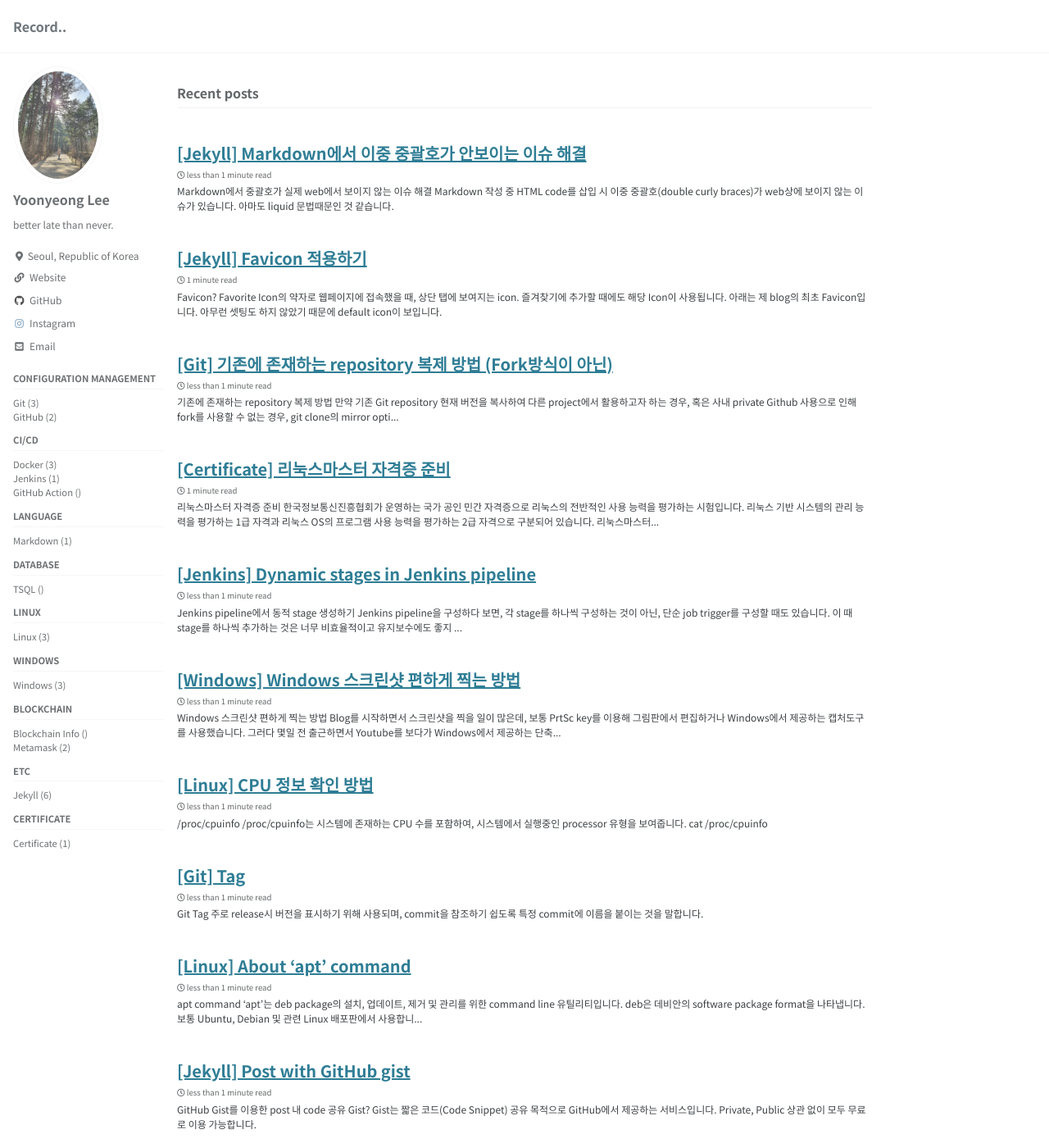
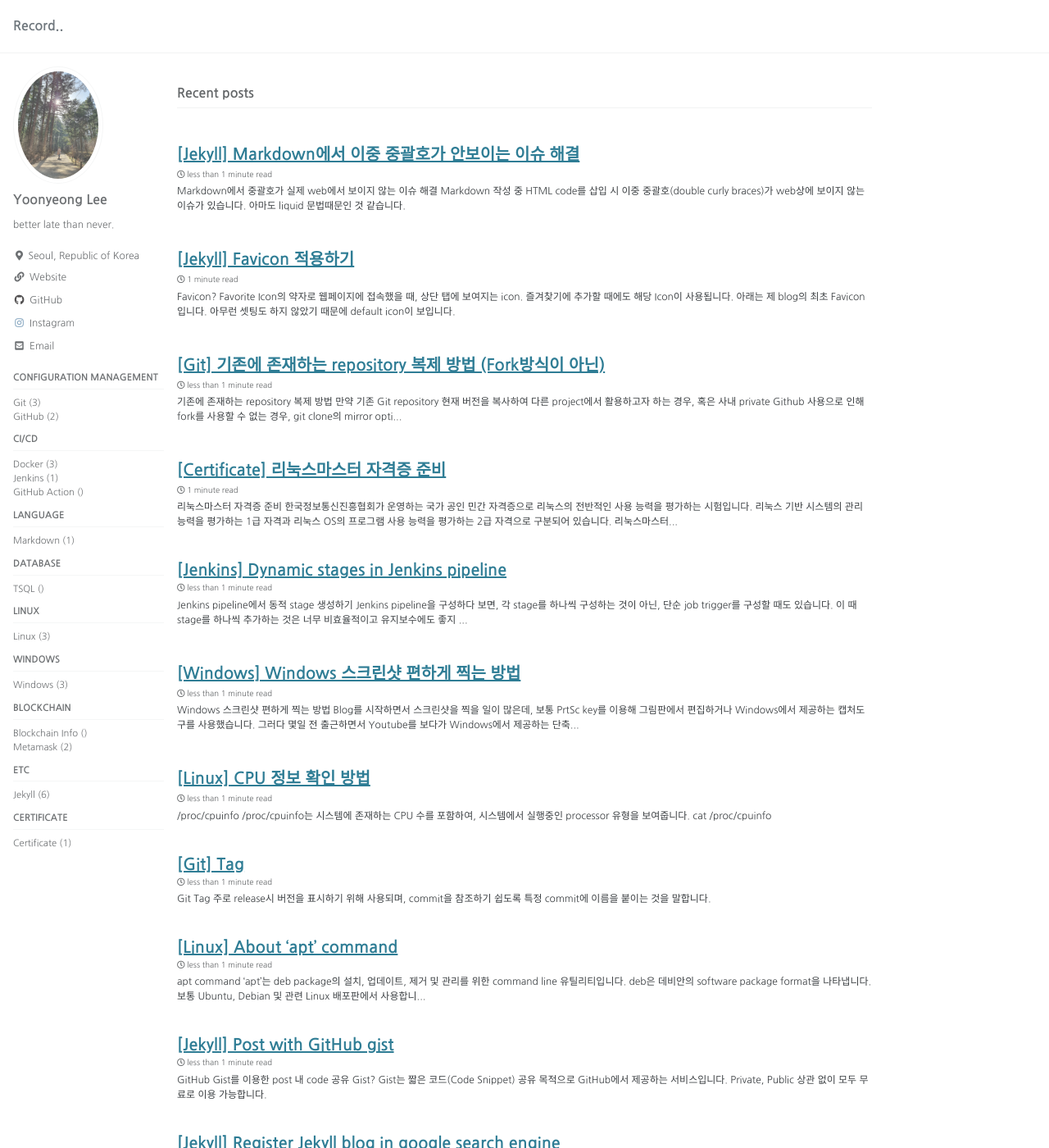
Before and after one commit to ynlee1/ynlee1.github.io, a Jekyll site: the page built from index.html, in a window 1280 px wide and 1400 px high. Shown: the whole window at 82% size. Built offline with Jekyll 4.4.1, drawn with Linux system fonts in a browser that asks for light colours; cached includes are drawn as plain includes; the list of posts is cut into pages by our own code.

Commit message:
[fix] change font to nanum gothic

```diff
--- a/_sass/minimal-mistakes/_variables.scss
+++ b/_sass/minimal-mistakes/_variables.scss
@@ -14,9 +14,9 @@ $indent-var: 1.3em !default;
 
 /* system typefaces */
 $serif: Georgia, Times, serif !default;
-$sans-serif: 'Noto Sans KR', -apple-system, BlinkMacSystemFont, 'Roboto', 'Segoe UI', 'Helvetica Neue',
+$sans-serif: 'Nanum Gothic', -apple-system, BlinkMacSystemFont, 'Roboto', 'Segoe UI', 'Helvetica Neue',
   'Lucida Grande', Arial, sans-serif !default;
-$monospace: 'Noto Sans KR', Monaco, Consolas, 'Lucida Console', monospace !default;
+$monospace: 'Nanum Gothic', Monaco, Consolas, 'Lucida Console', monospace !default;
 
 /* sans serif typefaces */
 $sans-serif-narrow: $sans-serif  !default;
--- a/assets/css/main.scss
+++ b/assets/css/main.scss
@@ -6,4 +6,4 @@
 
 @import "minimal-mistakes/skins/{{ site.minimal_mistakes_skin | default: 'default' }}"; // skin
 @import "minimal-mistakes"; // main partials
-@import url("https://fonts.googleapis.com/css2?family=Noto+Sans+KR:wght@100;300;400;500;700;900&display=swap"); // font
+@import url('https://fonts.googleapis.com/css2?family=Nanum+Gothic:wght@400;700;800&display=swap'); // font
```
